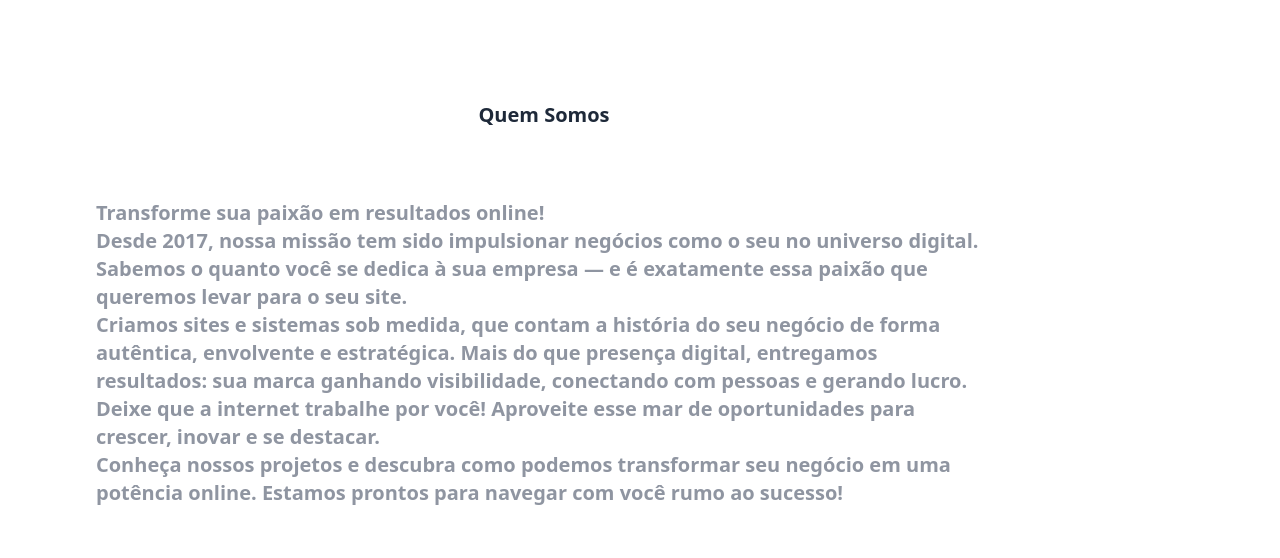
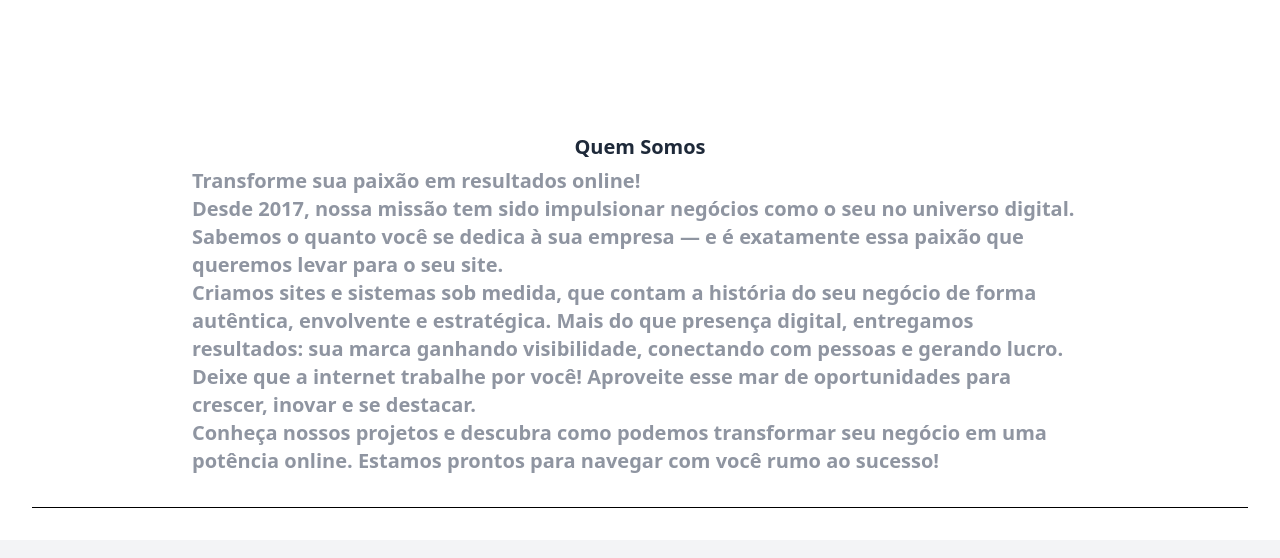
Before and after one commit to jacquelinesantana/website, a React (Vite) app: page / in a window 1280 px wide. Shown: the part 196-754 px from the top of the page. Built offline with nearby package versions, Linux system fonts and the light colour scheme.

Commit message:
ajustes layout

```diff
--- a/src/componentes/quemsomos/Quemsomos.tsx
+++ b/src/componentes/quemsomos/Quemsomos.tsx
@@ -9,9 +9,9 @@
 function Quemsomos() {
   return (
     <>
-      <section className="bg-white border-b py-8 ">
+      <section className="bg-white border-b py-8 m-8">
       <div
-        className="ontainer max-w-5xl  m-8"
+        className="container"
       >
         <h2
           className="w-full my-2 text-xl font-black leading-tight text-center text-gray-800 lg:mt-8"
@@ -20,8 +20,7 @@ function Quemsomos() {
         </h2>
 
         <div
-          className="flex flex-1 flex-wrap max-w-4xl mx-auto items-center justify-between text-xl text-gray-500 font-bold opacity-75 m-18"
-        >
+          className="flex flex-1 flex-wrap max-w-4xl mx-auto items-center justify-between text-xl text-gray-500 font-bold opacity-75" >
           <p>Transforme sua paixão em resultados online!</p>
           <p>Desde 2017, nossa missão tem sido impulsionar negócios como o seu no universo digital. Sabemos o quanto você se dedica à sua empresa — e é exatamente essa paixão que queremos levar para o seu site.</p>
           <p>Criamos sites e sistemas sob medida, que contam a história do seu negócio de forma autêntica, envolvente e estratégica. Mais do que presença digital, entregamos resultados: sua marca ganhando visibilidade, conectando com pessoas e gerando lucro.</p>
```
